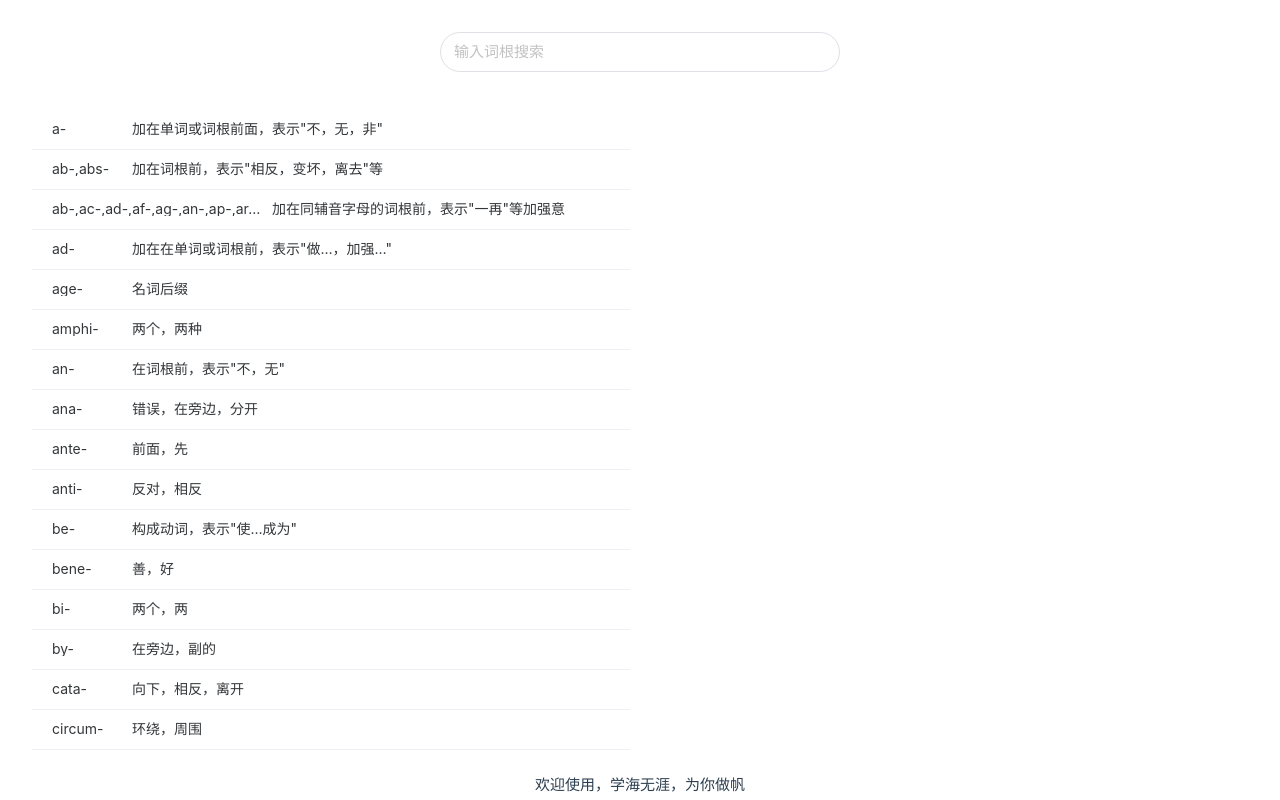
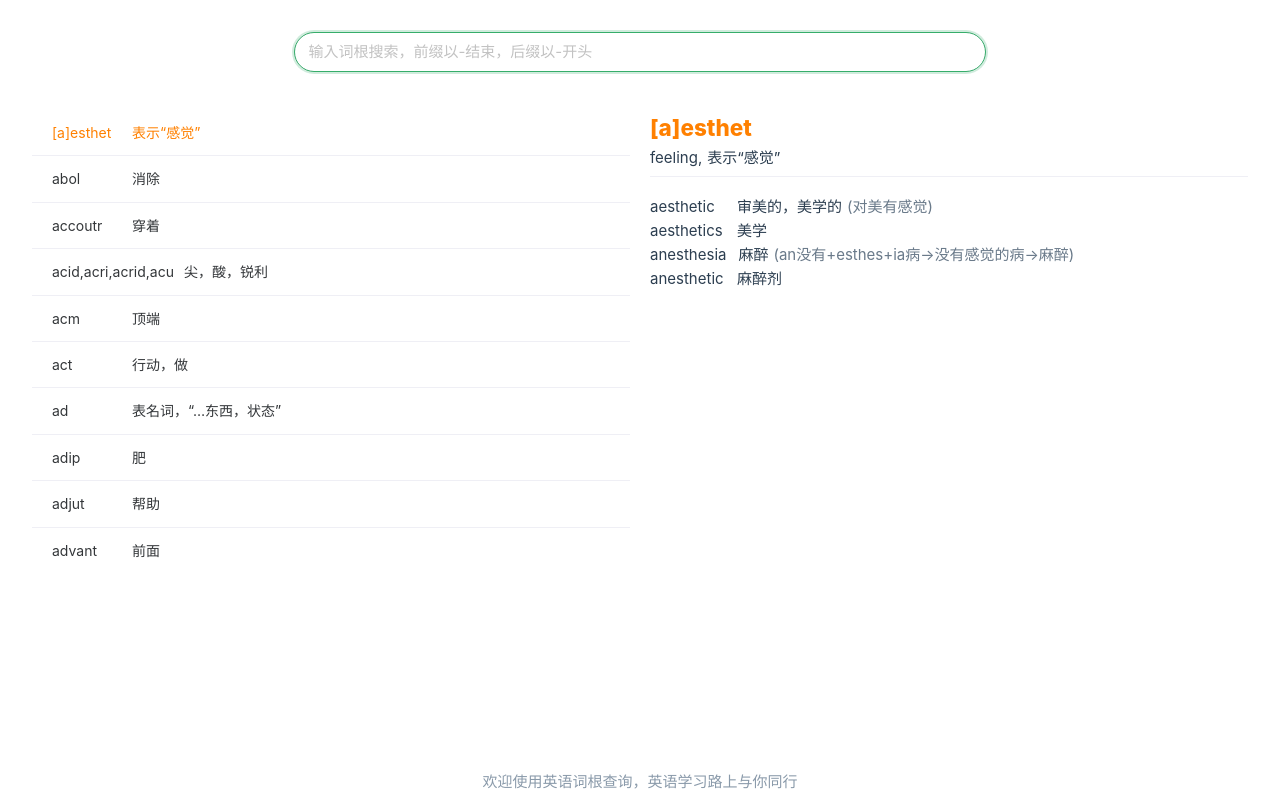
Before and after one commit to cysong/english-etymon, a Vue app: page / in a window 1280 px wide. Built offline with nearby package versions, Linux system fonts and the light colour scheme.

Commit message:
update .gitignore

```diff
--- a/src/App.vue
+++ b/src/App.vue
@@ -4,10 +4,11 @@
 
     <div class="container">
       <div class="header">
-        <n-space justify="center">
-          <n-input class="search" round placeholder="输入词根搜索" size="large">
+        <div class="search-wrapper">
+          <n-input v-model="keyword" class="search" round clearable size="large" :autofocus=true
+            :allow-input="s=>/^[A-Za-z-\[\]]*$/.test(s)" placeholder="输入词根搜索，前缀以-结束，后缀以-开头" @input="handleInput">
           </n-input>
-        </n-space>
+        </div>
       </div>
 
       <div class="content">
@@ -15,13 +16,15 @@
           <div class="c-col-left">
             <n-scrollbar>
               <n-list hoverable clickable>
-                <n-list-item v-for="item in data" :key="item.key" @click="showEtymon(item)" :class="{'active': item.key===(currEtymon && currEtymon.key)}">
+                <n-list-item v-for="item in data" :key="item.key" @click="showEtymon(item)"
+                  :class="{'active': item.key===(currEtymon && currEtymon.key)}">
                   <div class="e-item">
                     <div class="label ellip">{{item.label}}</div>
                     <div class="meaning ellip">{{item.base || (item.means&&item.means[0].meaning)||''}}</div>
                   </div>
                 </n-list-item>
               </n-list>
+              <n-empty v-if="data.length==0" description="没有找到你输入的词根" style="margin-top:150px;"></n-empty>
             </n-scrollbar>
           </div>
           <div class="c-col-right">
@@ -31,7 +34,7 @@
           </div>
         </div>
       </div>
-      <div class="footer">欢迎使用，学海无涯，为你做帆</div>
+      <div class="footer">欢迎使用英语词根查询，英语学习路上与你同行</div>
     </div>
 
   </n-config-provider>
@@ -40,52 +43,65 @@
 
 <script lang="ts">
 import jsonData from '@/assets/etymons.json';
-import { NThemeEditor, darkTheme, NConfigProvider, NDataTable, NRow, NCol, NInput, NSpace, rowProps, NList, NListItem, NScrollbar } from 'naive-ui';
-import { defineComponent, ref } from 'vue';
-import type { Etymon } from '@/components/types'
-import EtymonCard from '@/components/EtymonCard.vue'
+import EtymonCard from '@/components/EtymonCard.vue';
+import type { Etymon } from '@/components/types';
+import utils from '@/utils/utils';
+import { NCol, NConfigProvider, NDataTable, NInput, NList, NListItem, NRow, NScrollbar, NSpace, NThemeEditor, NEmpty } from 'naive-ui';
+import { defineComponent, ref, type Ref } from 'vue';
 
-const MAX_COUNT: number = 20;
+const MAX_COUNT: number = 10
 
 export default defineComponent({
-  components: { EtymonCard, NThemeEditor, NConfigProvider, NInput, NSpace, NDataTable, NRow, NCol, NList, NListItem, NScrollbar },
+  components: { EtymonCard, NThemeEditor, NConfigProvider, NInput, NSpace, NDataTable, NRow, NCol, NList, NListItem, NScrollbar, NEmpty },
   setup() {
 
     function buildEtymonLite(e: Etymon) {
       return { type: e.type, label: e.label, base: e.base, etymons: e.etymons }
     }
 
-    function filterTopN(array: any[], filter: Function, topN: number) {
-      if (!array || array.length == 0 || topN <= 0) {
-        return []
-      }
-      const result = []
-      for (let i: number = 0; i < array.length; i++) {
-        if (filter(array[i])) {
-          result.push(array[i])
-        }
-        if (result.length == topN) {
-          break;
-        }
-      }
-      return result
-    }
-
-    let currEtymon: Etymon = ref(undefined)
+    let currEtymon: Ref<Etymon | undefined> = ref(undefined)
 
     function showEtymon(etymon: Etymon) {
       currEtymon.value = etymon
     }
 
-    const etymons: Etymon[] = jsonData
-    const list = filterTopN(etymons, function (x: any) { return x.type == 2 }, MAX_COUNT)
-    const data = ref(list)
+    const etymons: Array<Etymon> = jsonData
+    const data: Ref<Array<Etymon>> = ref([])
+
+    function search(query: string, type: number | null) {
+      data.value = utils.filterTopN(etymons, function (x: Etymon) {
+        return (!type || (type && type === x.type))
+          && (query === '' || (x.etymons.some(e => e.startsWith(query))))
+      }, MAX_COUNT)
+      if (data.value.length > 0 && !currEtymon.value) {
+        currEtymon.value = data.value[0]
+      }
+    }
+    search('', undefined)
+
+    const debounce = utils.debounce(search, 300)
+    const reg = /^[ a-z-]+$/
+    function handleInput(input: String) {
+      let query = input.trim().toLowerCase();
+
+      let type: number | undefined
+      if (query.startsWith('-')) {
+        type = 3
+        query = query.replace(/^-+/, '')
+      } else if (query.endsWith('-')) {
+        type = 2
+        query = query.replace(/-+$/, '')
+      }
+      debounce(query, type)
+    }
 
     return {
       theme: null,
       showEtymon,
       data,
-      currEtymon
+      currEtymon,
+      keyword: ref(''),
+      handleInput,
     }
   }
 })
@@ -118,13 +134,16 @@ export default defineComponent({
 
 .footer {
   height: 30px;
-  padding: 3px 10px;
+  padding: 0px 10px;
   text-align: center;
+  color: #8a9aaa;
   /* background-color: #ffffee; */
 }
 
-.search {
+.search-wrapper {
   min-width: 400px;
+  width: 60%;
+  margin: auto;
 }
 
 .e-item>div {
@@ -148,11 +167,12 @@ export default defineComponent({
   margin-left: 20px;
 }
 
-.n-list-item.active{
+.n-list-item.active {
   color: #ff8000;
 }
-.e-item{
-  line-height: 14px;
+
+.e-item {
+  height: 1.6em;
 }
 
 .e-item>.label {
@@ -165,7 +185,7 @@ export default defineComponent({
   max-width: calc(100% - 15em - 10px);
 }
 
-.ellip{
+.ellip {
   overflow: hidden;
   white-space: nowrap;
   text-overflow: ellipsis;
--- a/src/components/EtymonCard.vue
+++ b/src/components/EtymonCard.vue
@@ -1,17 +1,22 @@
 <template>
-    <div v-if="value" class="container">
+    <div v-if="value" class="e-container">
         <div class="e-label">{{value.label}}</div>
-        <div class="e-base" v-if="value.base">{{value.base}}</div>
+        <div class="e-base-container">
+            <span class="e-synonym" v-if="value.synonym">{{value.synonym}},</span>
+            <span class="e-base" v-if="value.base">{{value.base}}</span>
+        </div>
+        <n-divider style="margin-top:6px;margin-bottom: 18px;"/>
         <div class="e-mean-container">
             <div class="e-mean-item" v-for="(mean,mIndex) in value.means" :key="mIndex">
                 <div class="e-mean" v-if="mean.meaning">{{mean.meaning}}</div>
-                <template v-for="sample in mean.samples" :key="sample.word">
-                    <n-space class="e-word-container">
-                        <div class="e-word">{{sample.word}}</div>
-                        <div class="e-cn" v-if="sample.cn">{{sample.cn}}</div>
-                        <div class="e-desc" v-if="sample.desc">{{sample.desc}}</div>
-                    </n-space>
-                </template>
+                <n-space v-for="sample in mean.samples" :key="sample.word"
+                    :class="{'e-word-container':true, 'indent':value.means&&value.means[0].meaning}" :wrap="false">
+                    <div class="e-word">{{sample.word}}</div>
+                    <div class="e-cn">
+                        <span>{{sample.cn}}</span>
+                        <span class="e-desc" v-if="sample.desc">({{sample.desc}})</span>
+                    </div>
+                </n-space>
             </div>
         </div>
     </div>
@@ -19,9 +24,11 @@
 <script lang="ts">
 import type { Etymon } from '@/components/types'
 import { defineComponent, type PropType } from 'vue';
+import { NDivider } from 'naive-ui';
 
 export default defineComponent({
     name: 'EtymonCard',
+    components: { NDivider },
     props: {
         value: { type: Object as PropType<Etymon> }
     },
@@ -34,31 +41,38 @@ export default defineComponent({
 .e-label {
     font-size: 1.5em;
     font-weight: 800;
-    color:#ff8000
+    color: #ff8000
 }
 
-.e-mean-container{
-    margin-top:10px;
+.e-base-container>span:nth-child(2) {
+    margin-left: 5px;
 }
-.e-mean-item{
+
+.e-mean-container {
+    margin-top: 10px;
+}
+
+.e-mean-item {
     margin-top: 3px;
 }
+
 .e-mean {
     font-weight: 500;
     font-size: 1.2em;
 }
 
-.e-word-container{
-    margin-left:5px;
+.e-word-container.indent {
+    margin-left: 10px;
 }
+
 .e-word {
     min-width: 5em;
 }
 
-.e-cn {
-}
+.e-cn {}
 
 .e-desc {
     color: #6a7a8a;
+    margin-left: 5px;
 }
 </style>
--- a/src/components/types.ts
+++ b/src/components/types.ts
@@ -22,6 +22,7 @@ export type Etymon = {
     label: string,
     etymons: string[],
     base: string,
+    synonym: string,
     means: Mean[]
 }
 
--- /dev/null
+++ b/src/utils/utils.ts
@@ -0,0 +1,32 @@
+
+export default {
+    debounce: function (fn: Function, wait: number) {
+        let timer: number | null = null;
+        return function () {
+            var context = this; // 注意 this 指向
+            var args = arguments; // arguments中存着event
+
+            if (timer)
+                clearTimeout(timer);
+            timer = setTimeout(function(){
+                fn.apply(this, args)
+            }, wait);
+        }
+    },
+    filterTopN: function (array: any[], filter: Function, topN: number) {
+        if (!array || array.length == 0 || topN <= 0) {
+          return []
+        }
+        const result = []
+        for (let i: number = 0; i < array.length; i++) {
+          if (filter(array[i])) {
+            result.push(array[i])
+          }
+          if (result.length == topN) {
+            break;
+          }
+        }
+        return result
+      }
+
+}
```
Also changed, not shown: 1 other file (tests, documents, lock files or other folders).
